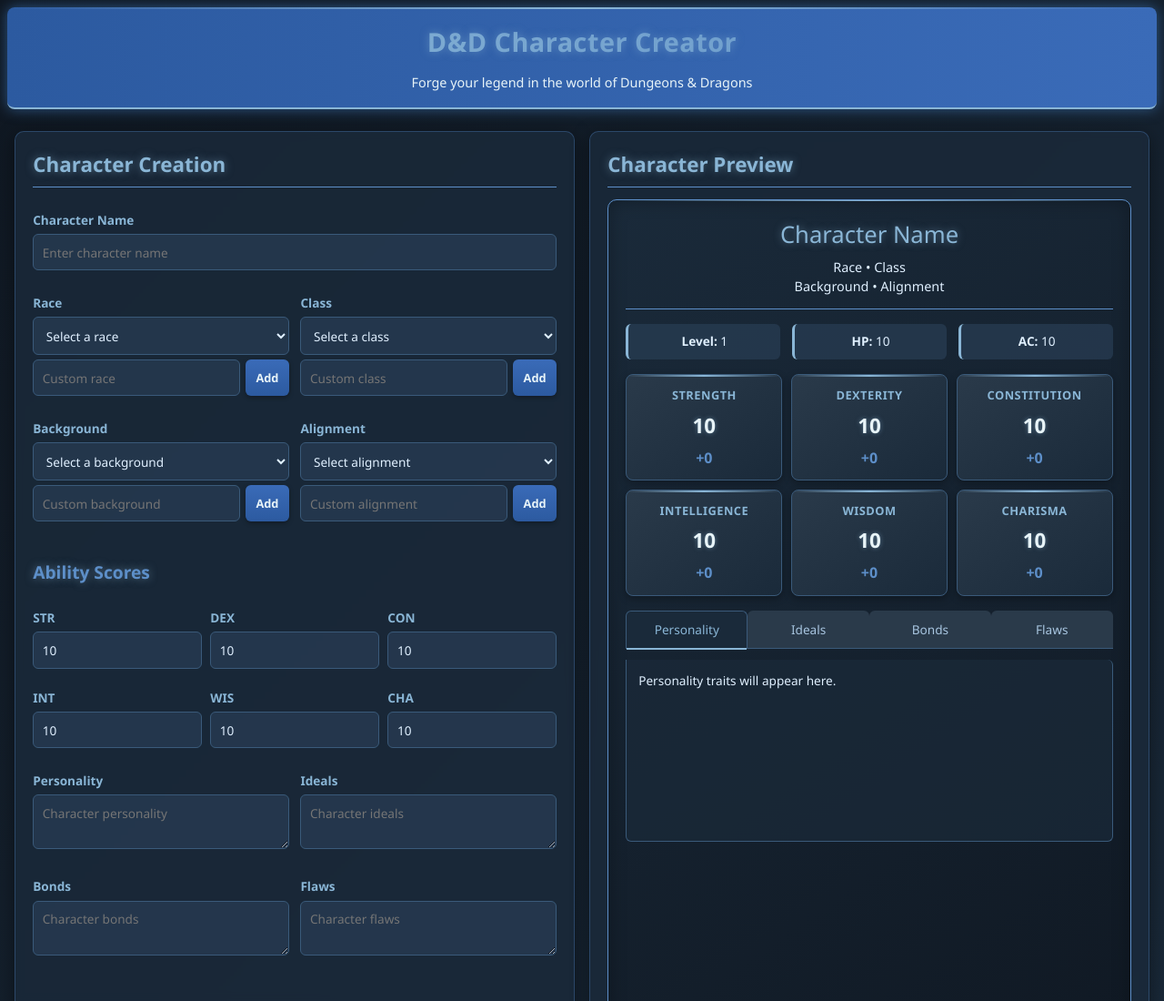
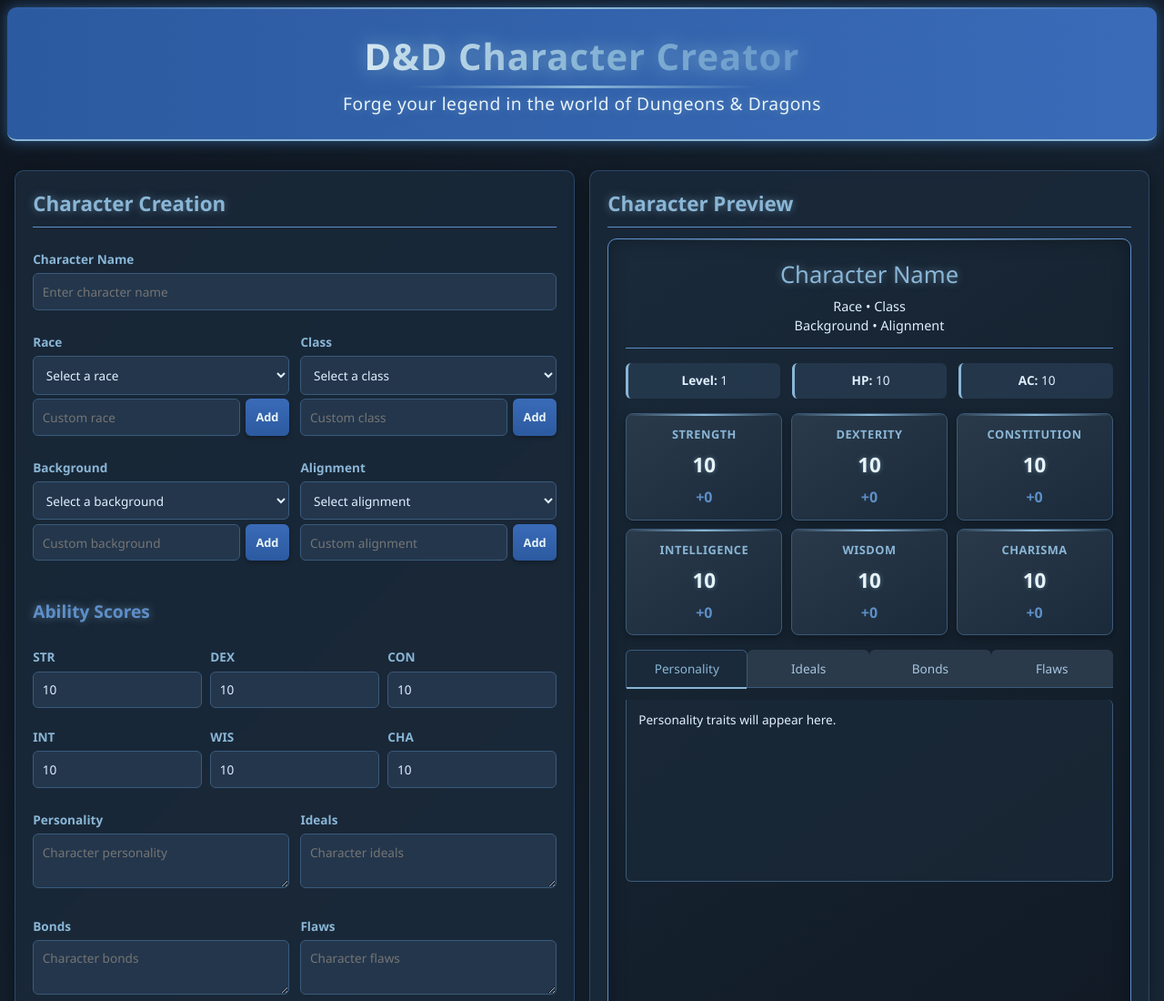
Before and after one commit to idk-code404/D-D-Character-Creator, a plain HTML site: page index.html in a window 1280 px wide. Shown: the top 1100 px of the page at 91% size. Drawn offline with Linux system fonts and the light colour scheme.

Commit message:
Update index.html

```diff
--- a/index.html
+++ b/index.html
@@ -41,12 +41,12 @@
         header {
             background: linear-gradient(to right, #2c5aa0, #3a6bb8);
             color: var(--light);
-            padding: 1rem;
+            padding: 1.5rem 1rem;
             text-align: center;
             box-shadow: var(--glow);
             border-bottom: 2px solid var(--accent);
-            margin-bottom: 1rem;
-            border-radius: 8px;
+            margin-bottom: 1.5rem;
+            border-radius: 10px;
             position: relative;
             overflow: hidden;
         }
@@ -61,6 +61,43 @@
             background: linear-gradient(to right, transparent, #8ab6d6, transparent);
         }
 
+        .title-container {
+            position: relative;
+            z-index: 2;
+        }
+
+        h1 {
+            font-size: 2.5rem;
+            letter-spacing: 1px;
+            background: linear-gradient(to right, #e8f4f8, #8ab6d6, #5d8fc9);
+            -webkit-background-clip: text;
+            -webkit-text-fill-color: transparent;
+            text-shadow: 0 0 20px rgba(138, 182, 214, 0.7);
+            margin-bottom: 0.5rem;
+            font-weight: 800;
+            position: relative;
+            display: inline-block;
+        }
+
+        h1::after {
+            content: '';
+            position: absolute;
+            bottom: -5px;
+            left: 10%;
+            width: 80%;
+            height: 3px;
+            background: linear-gradient(to right, transparent, #8ab6d6, transparent);
+            border-radius: 2px;
+        }
+
+        .subtitle {
+            font-size: 1.2rem;
+            color: #e8f4f8;
+            text-shadow: 0 0 10px rgba(138, 182, 214, 0.5);
+            font-weight: 300;
+            letter-spacing: 0.5px;
+        }
+
         .container {
             max-width: 1400px;
             margin: 0 auto;
@@ -87,8 +124,7 @@
             border: 1px solid rgba(90, 150, 220, 0.3);
             display: flex;
             flex-direction: column;
-            /* Removed fixed height to allow natural flow */
-            overflow-y: visible; /* Changed from auto to visible */
+            overflow-y: visible;
             backdrop-filter: blur(5px);
         }
 
@@ -103,18 +139,10 @@
             backdrop-filter: blur(5px);
         }
 
-        h1, h2, h3 {
+        h2, h3 {
             margin-bottom: 0.8rem;
             color: var(--accent);
             text-shadow: 0 0 10px rgba(138, 182, 214, 0.5);
-        }
-
-        h1 {
-            font-size: 1.8rem;
-            letter-spacing: 0.5px;
-            background: linear-gradient(to right, #8ab6d6, #5d8fc9);
-            -webkit-background-clip: text;
-            -webkit-text-fill-color: transparent;
         }
 
         h2 {
@@ -256,7 +284,7 @@
             justify-content: space-between;
             gap: 0.6rem;
             margin-top: 1.2rem;
-            margin-bottom: 1rem; /* Added margin to separate from custom options */
+            margin-bottom: 1rem;
         }
 
         .btn-group button {
@@ -465,7 +493,6 @@
             box-shadow: 0 3px 10px rgba(0, 0, 0, 0.3);
             position: relative;
             overflow: hidden;
-            /* Ensure it's fully visible */
             min-height: auto;
         }
 
@@ -638,6 +665,14 @@
                 border-radius: 0 0 4px 4px;
                 border-top: 1px solid #3a5a7a;
             }
+
+            h1 {
+                font-size: 2rem;
+            }
+
+            .subtitle {
+                font-size: 1rem;
+            }
         }
 
         /* Improved spacing for form elements */
@@ -704,8 +739,10 @@
 </head>
 <body>
     <header>
-        <h1>D&D Character Creator</h1>
-        <p>Forge your legend in the world of Dungeons & Dragons</p>
+        <div class="title-container">
+            <h1>D&D Character Creator</h1>
+            <p class="subtitle">Forge your legend in the world of Dungeons & Dragons</p>
+        </div>
     </header>
 
     <div class="container">
```
